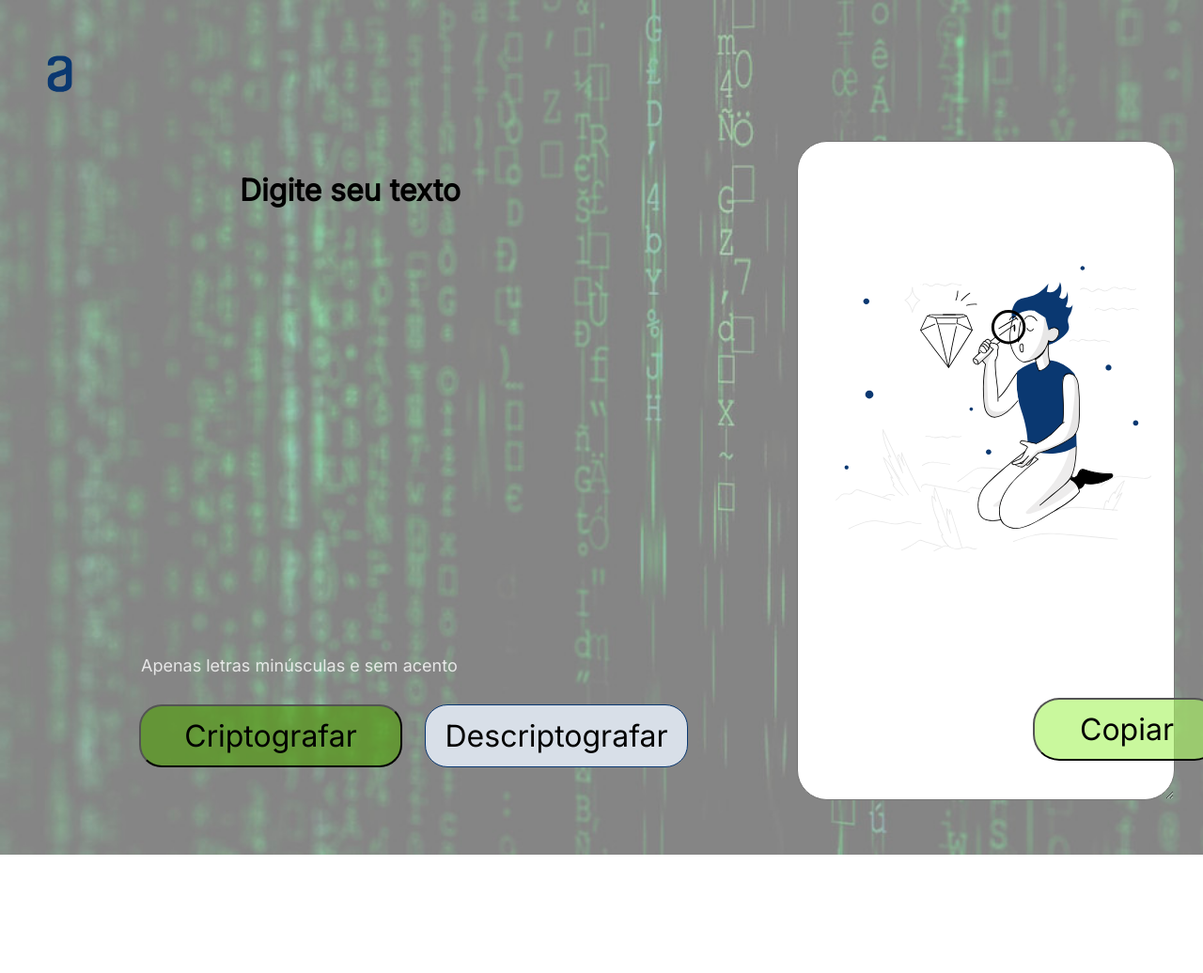
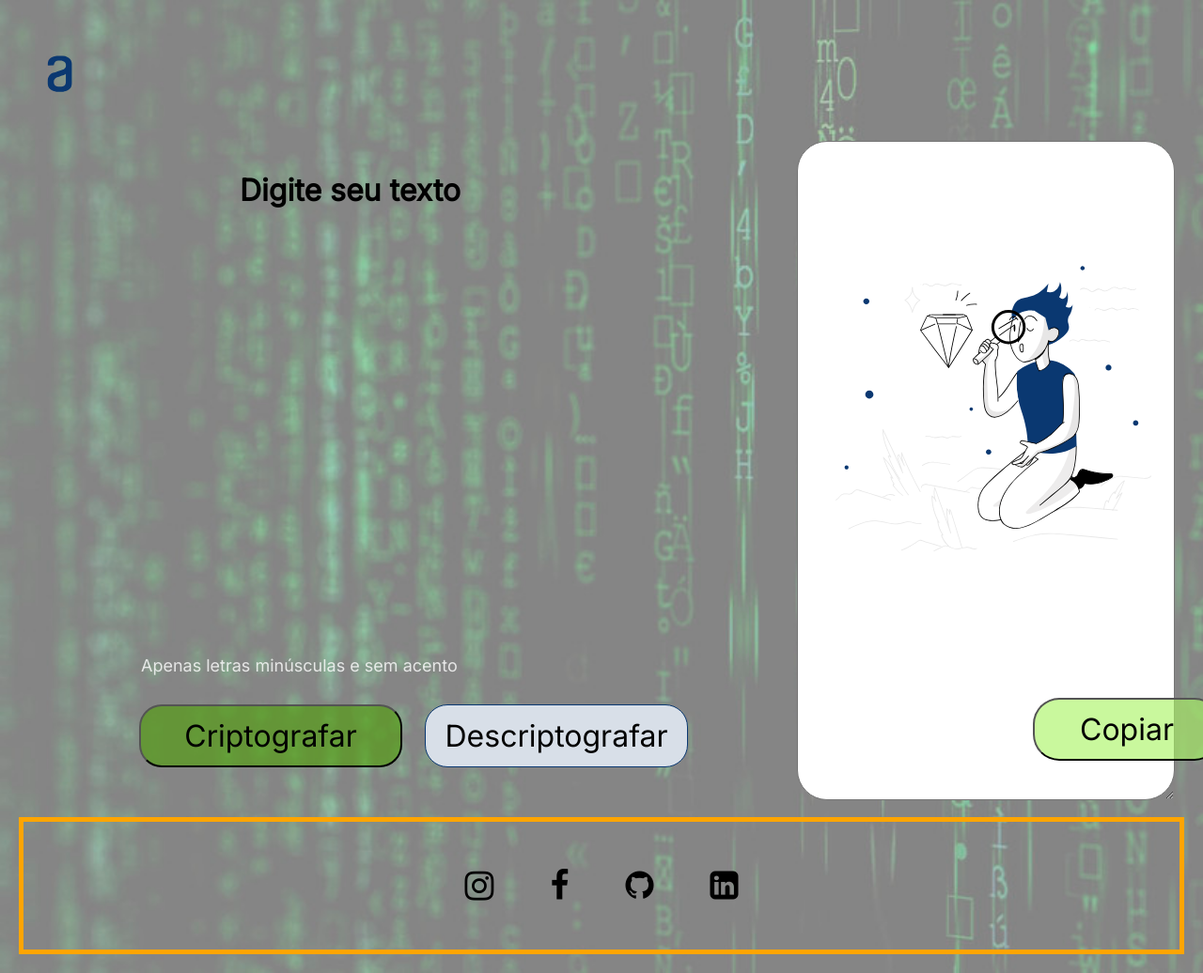
Before and after one commit to pbgv2705/Decodificador, a plain HTML site: page index.html in a window 1280 px wide. Shown: the whole page at 94% size. Before the commit the page ends 910 px from the top, so only its background shows below. Drawn offline with Linux system fonts and the light colour scheme.

Commit message:
Agregar footer com iconos media social

```diff
--- a/index.html
+++ b/index.html
@@ -5,6 +5,7 @@
     <meta charset="UTF-8">
     <link href="https://fonts.googleapis.com/css?family=Inter&display=swap" rel="stylesheet">
     <link rel="stylesheet" href="style.css" type="text/css">
+    <link rel="stylesheet" href="https://cdnjs.cloudflare.com/ajax/libs/font-awesome/4.7.0/css/font-awesome.min.css">
     <title>Encriptador</title>
 
 </head>
@@ -37,7 +38,14 @@
         </div>
 
         <footer>
-
+            <a href="https://www.instagram.com/" target="_blank">
+            <i id="faInsta" class="fa fa-instagram" style="font-size:36px"></i></a>
+            <a href="https://www.facebook.com/" target="_blank">
+            <i id="faFb" class="fa fa-facebook" aria-hidden="false"></i></a>
+            <a href="https://github.com/pbgv2705/" target="_blank">
+            <i id="faGithub" class="fa fa-github" aria-hidden="true"></i></a>
+            <a href="https://www.linkedin.com/in/paula-gimenez-563443ba/" target="_blank">
+            <i id="faLinked" class="fa fa-linkedin-square" aria-hidden="true"></i></a>
         </footer>
     </main>
     <script src="script.js"></script>
--- a/style.css
+++ b/style.css
@@ -23,6 +23,7 @@ body {
     background-repeat: repeat;
     background-size: cover;
 }
+
 .container {
     display: flex;
     flex-direction: row;
@@ -30,6 +31,7 @@ body {
     height: 850px;
     /* border: 5px solid purple;  */
 }
+
 .texto {
     width: 75%;
     height: 100%;
@@ -57,9 +59,11 @@ body {
     color: black;
     outline: none;
 }
+
 p {
     display: flex;
 }
+
 .minusculas {
     position: absolute;
     width: 500px;
@@ -109,7 +113,7 @@ p {
     position: absolute;
     background-color: #a9f4639f;
     /* box-sizing: border-box; */
-    justify-content:center;
+    justify-content: center;
     padding: 10px;
     width: 200px;
     height: 67px;
@@ -156,7 +160,17 @@ p {
 }
 
 footer {
-    /* border: 5px solid orange;  */
+    display: flex;
+    flex-direction: row;
+    justify-content:center;
+    border: 5px solid orange;
     padding: 20px 0;
-    margin: 10px;
+    margin: 20px;
+
 }
+#faInsta, #faFb, #faGithub, #faLinked {
+    padding: 30px;
+    font-size: 35px;
+    color: #000000;
+
+}
```
Lines whose indentation alone changed are shown as unchanged.
